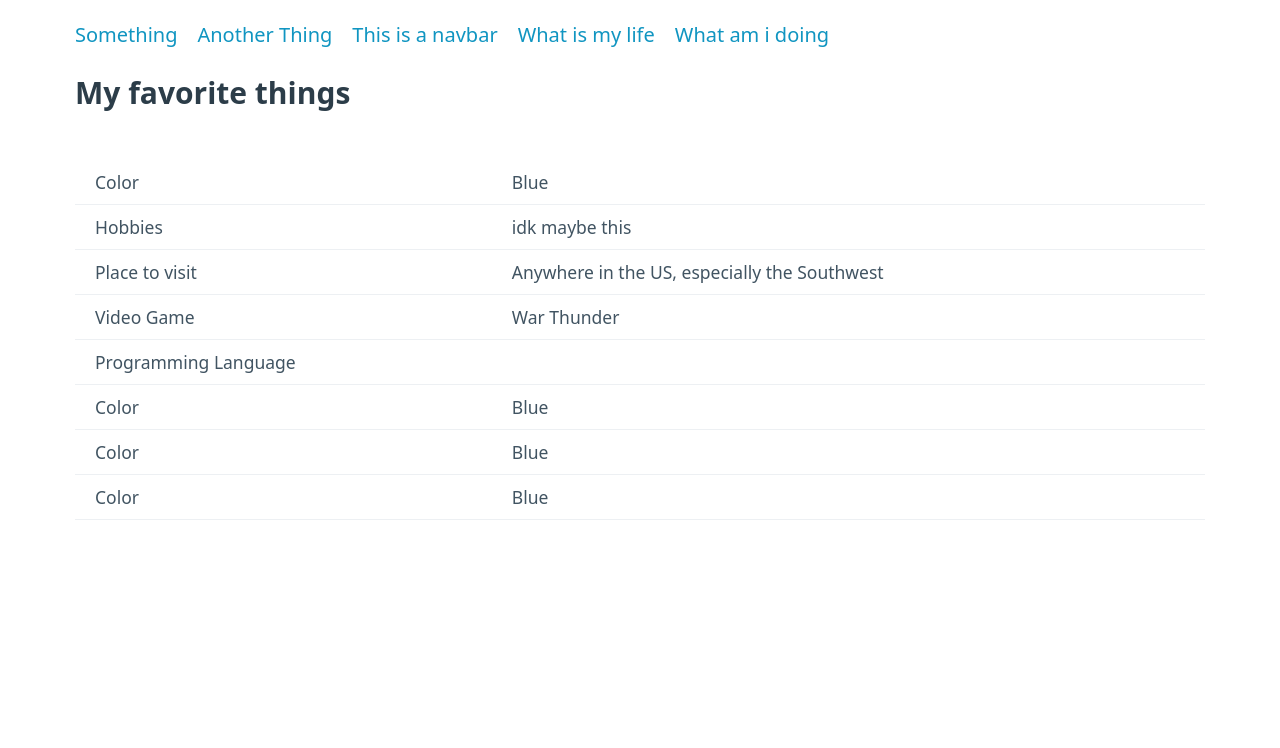
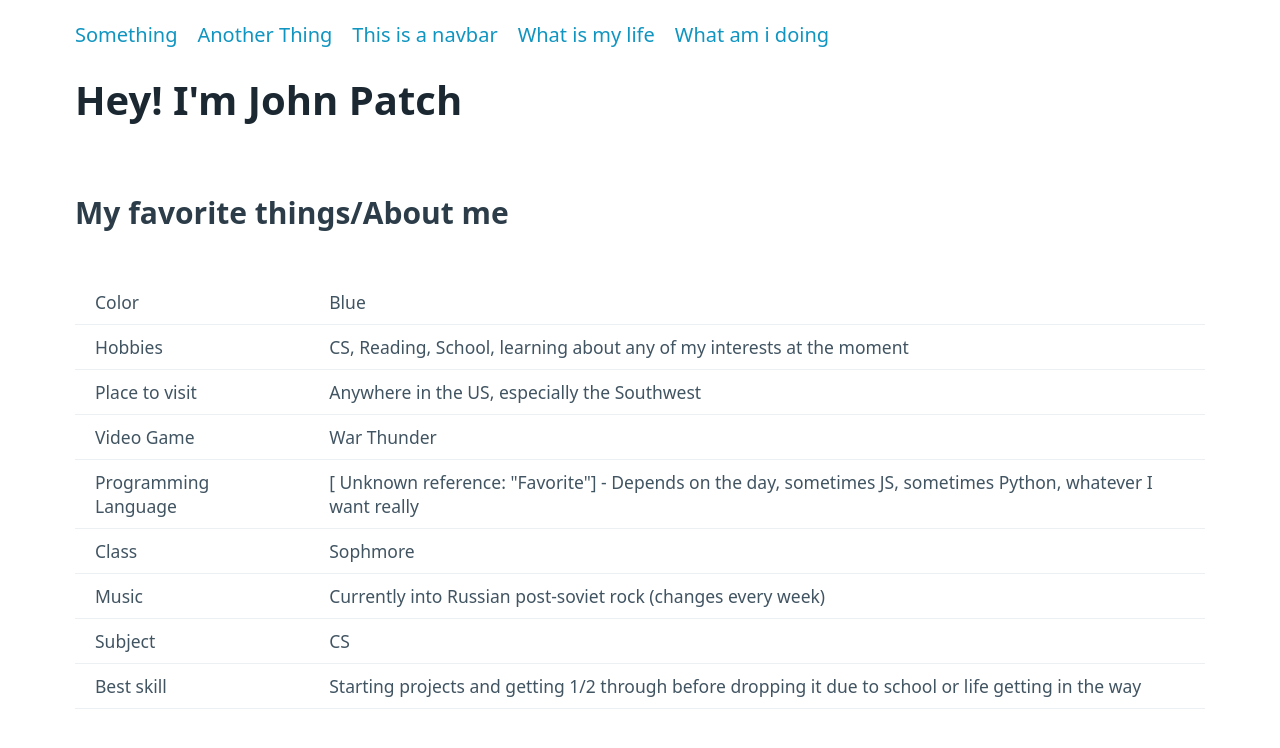
Before and after one commit to legojrp/HSEApps-Website, a plain HTML site: page index.html in a window 1280 px wide. Drawn offline with Linux system fonts and the light colour scheme.

Commit message:
Update index.html

```diff
--- a/index.html
+++ b/index.html
@@ -1,6 +1,7 @@
 <html>
     <head>
         <link rel="stylesheet" href="css/pico.min.css">
+        <link rel="stylesheet" href="style.css">
         <title>John Patch</title>
 
     </head>
@@ -16,7 +17,10 @@
                     <li><a href="">What am i doing</a></li>
                 </ul>
             </nav>
-            <h3>My favorite things</h3>
+            <h1>Hey! I'm John Patch</h1>
+            <h3>My favorite things/About me</h3>
+            <div id="aboutAndPicture">
+
                 <table>
                     <tbody>
                         <tr>
@@ -25,7 +29,7 @@
                         </tr>
                         <tr>
                             <td>Hobbies</td>
-                        <td>idk maybe this</td>
+                            <td>CS, Reading, School, learning about any of my interests at the moment</td>
                         </tr>
                         <tr>
                             <td>Place to visit</td>
@@ -37,24 +41,30 @@
                         </tr>
                         <tr>
                             <td>Programming Language</td>
-                        <td></td>
+                            <td>[ Unknown reference: "Favorite"] - Depends on the day, sometimes JS, sometimes Python, whatever I want really</td>
+                        </tr>
+
+                        <tr>
+                            <td>Class</td>
+                            <td>Sophmore</td>
                         </tr>
                         <tr>
-                        <td>Color</td>
-                        <td>Blue</td>
+                            <td>Music</td>
+                            <td>Currently into Russian post-soviet rock (changes every week)</td>
                         </tr>
                         <tr>
-                        <td>Color</td>
-                        <td>Blue</td>
+                            <td>Subject</td>
+                            <td>CS</td>
                         </tr>
                         <tr>
-                        <td>Color</td>
-                        <td>Blue</td>
+                            <td>Best skill</td>
+                            <td>Starting projects and getting 1/2 through before dropping it due to school or life getting in the way</td>
                         </tr>
                     </tbody>
+
                 </table>
-
-            <div id="about">
+                <img src="me." alt="">
+            </div>
 
             </div>
         </div>
```
Lines whose indentation alone changed are shown as unchanged.
